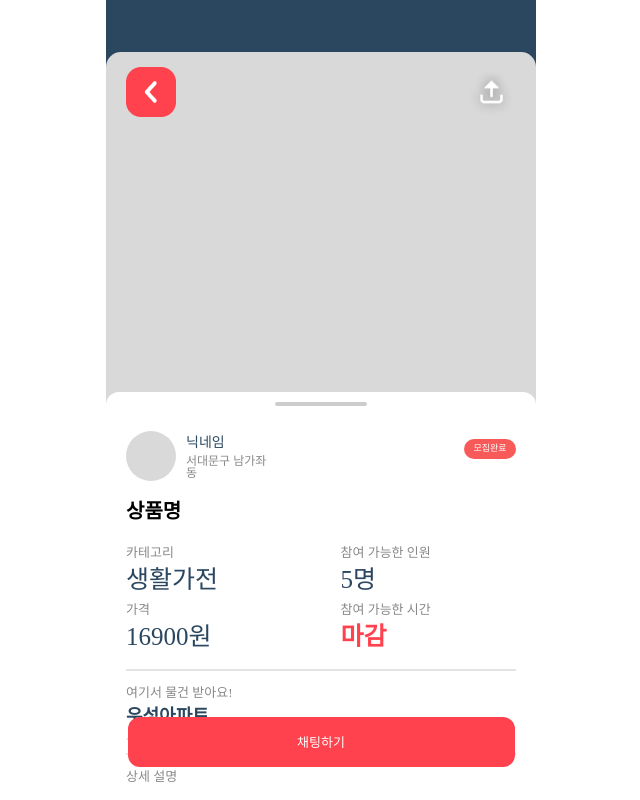
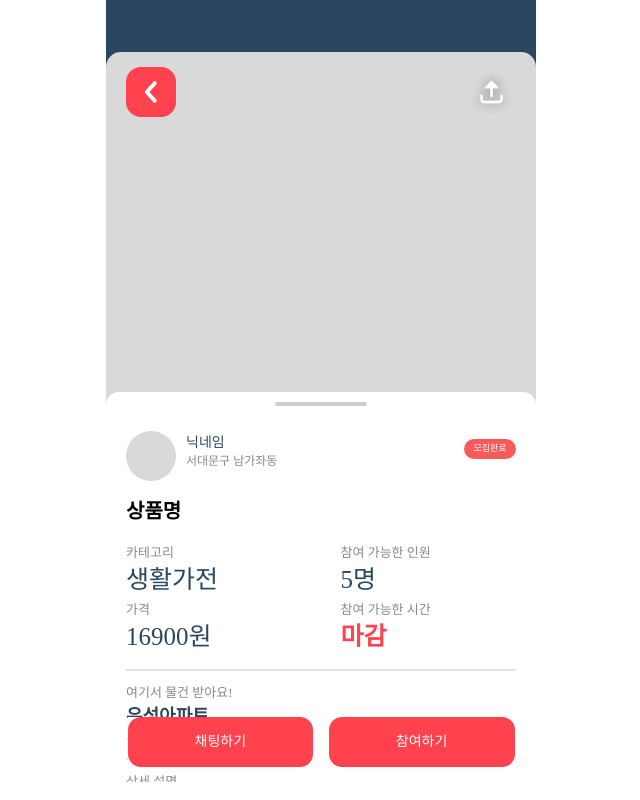
Before and after one commit to moa-moa-service/moamoa-frontend, a React (Vite) app: page /product in a window 1280 px wide. Shown: the whole page, without its empty margins (319-959 px from the left). Built offline with nearby package versions, Linux system fonts and the light colour scheme.

Commit message:
feat: 상품페이지 참여하기 버튼 추가

```diff
--- a/src/app/ProductPage/ProductPage.main.jsx
+++ b/src/app/ProductPage/ProductPage.main.jsx
@@ -16,7 +16,10 @@ function ProductPage() {
                     </itemS.IconContainer>
                 </itemS.ImgContainer>
                 <ProductInfo></ProductInfo>
-                <itemS.ChatBtn>채팅하기</itemS.ChatBtn>
+                <itemS.BtnContainer>
+                    <itemS.Btn>채팅하기</itemS.Btn>
+                    <itemS.Btn>참여하기</itemS.Btn>
+                </itemS.BtnContainer>
             </itemS.ProductPageContainer>
         </>
     )
--- a/src/app/ProductPage/styled/ProductPage.main.info.style.js
+++ b/src/app/ProductPage/styled/ProductPage.main.info.style.js
@@ -46,7 +46,7 @@ export const UserIcon = styled.div`
 `
 
 export const UserText = styled.div`
-    width: 90px;
+    width: 75%;
     height: 50px;
     margin-left: 10px;
     background-color: white;
@@ -138,6 +138,7 @@ export const addressText = styled.div`
 export const addressDetailText = styled.div`
     font-size: 10px;
     color: #BEBEBE ;
+    margin-bottom: 5px;
 `
 
 export const ProductDetailText = styled.div`
--- a/src/app/ProductPage/styled/ProductPage.main.style.js
+++ b/src/app/ProductPage/styled/ProductPage.main.style.js
@@ -26,19 +26,25 @@ export const IconContainer = styled.div`
     display: flex;
     justify-content: space-between;
 `
-
-export const ChatBtn = styled.div`
+export const BtnContainer = styled.div`
     width: 90%;
     height: 50px;
+    display: flex;
+    justify-content: space-between;
+    position: absolute;
+    bottom: 15px;
+    left: 5%;
+    background-color: #FFFFFF;
+`
+
+export const Btn = styled.div`
+    width: 48%;
     background-color: #FF424D;
-    border-radius: 12px;
+    border-radius: 13px;
     color: #FFFFFF ;
     display: flex;
     justify-content: center;
     align-items: center;
-    font-size: 13px;
+    font-size: 14px;
     font-weight: 500;
-    position: absolute;
-    bottom: 15px;
-    left: 5%;
 `
```
